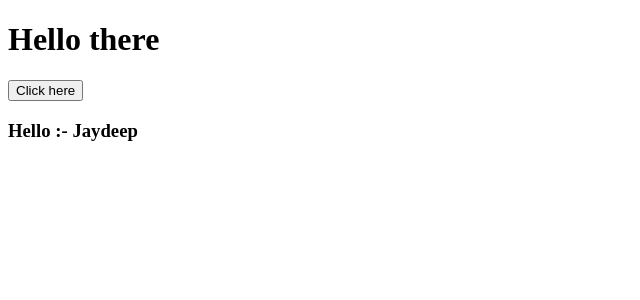
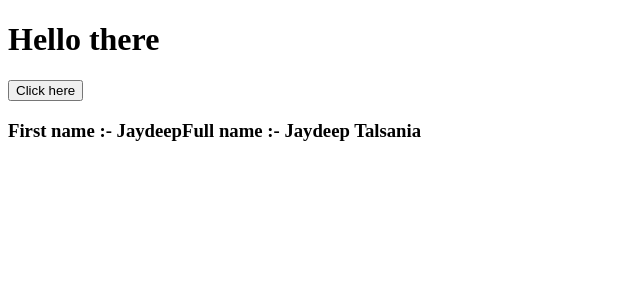
Before and after one commit to jaydeeptalsania/react-learning, a React (Vite) app: page / in a window 1280 px wide. Shown: the top 300 px of the page, without its empty margins (0-640 px from the left). Built offline with nearby package versions, Linux system fonts and the light colour scheme.

Commit message:
use variable and function in dynamic component

```diff
--- a/src/DynamicComponent.jsx
+++ b/src/DynamicComponent.jsx
@@ -1,7 +1,12 @@
 export default function DynamicComponent (){
    let firstName = 'Jaydeep';
 
+   let fullName = () =>{
+     return 'Jaydeep Talsania'
+   }
+
     return <h3>
-        Hello :- {firstName}
+        First name :- {firstName}
+        Full name :- {fullName()}
     </h3>
 }
```
